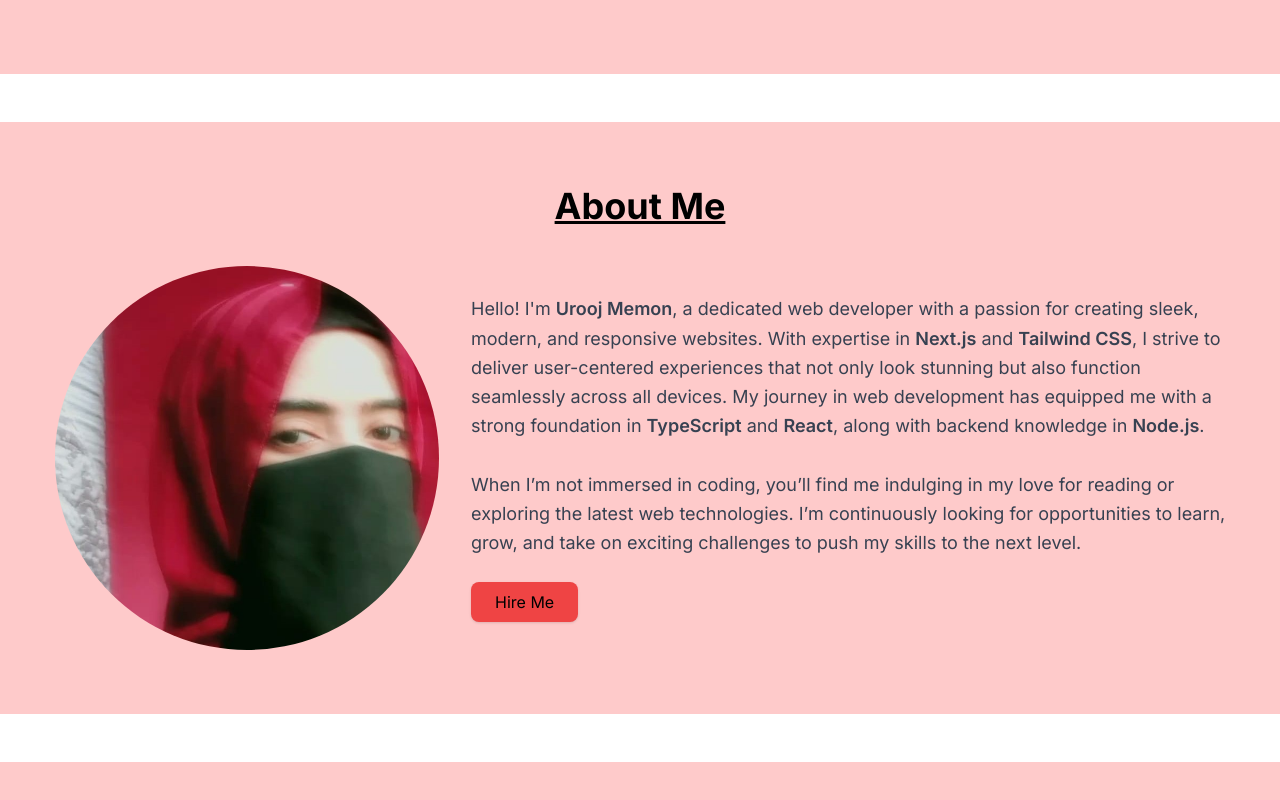
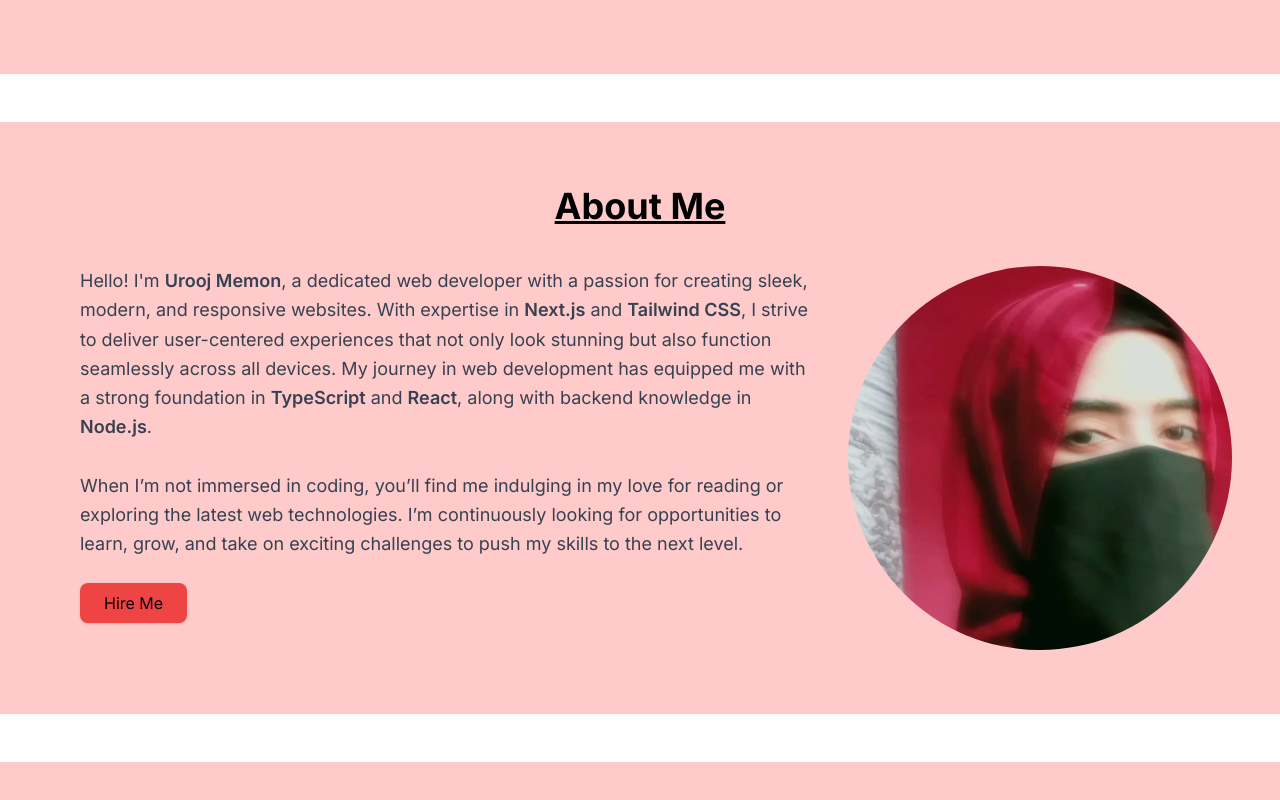
Before and after one commit to Aqsa-Memon/PORTFOLIO, a Next.js app: page / in a window 1280 px wide. Shown: the part 578-1378 px from the top of the page. Built offline with nearby package versions, Linux system fonts and the light colour scheme.

Commit message:
portfolio

```diff
--- a/src/app/about/page.tsx
+++ b/src/app/about/page.tsx
@@ -8,23 +8,10 @@ const About = () => {
       <section id="about" className="py-16 bg-red-200">
         <div className="container mx-auto px-6 md:px-12">
           <h2 className="text-4xl font-bold text-center text-black underline">About Me</h2>
-          <div className="mt-10 flex flex-col-reverse md:flex-row items-center justify-between text-center md:text-left">
-
-            {/* Image Section */}
-            <div className="w-full md:w-1/2 flex justify-center md:justify-end">
-              <div className="w-72 h-72 xl:w-96 xl:h-96 rounded-full overflow-hidden">
-                <Image
-                  src="/mypic.png"
-                  alt="Profile Picture"
-                  className="object-cover"
-                  height={450}
-                  width={450}
-                />
-              </div>
-            </div>
+          <div className="mt-10 flex flex-col-reverse md:flex-row items-center md:items-start justify-between text-center md:text-left">
 
             {/* Text Section */}
-            <div className="w-full md:pl-8 mt-12 md:mt-0">
+            <div className="w-full md:pr-8 mt-12 md:mt-0 md:pl-8">
               <p className="text-lg text-gray-700 leading-relaxed">
                 Hello! {`I'm`} <span className="font-semibold">Urooj Memon</span>, a dedicated web developer with a passion for creating sleek, modern, and responsive websites. With expertise in <span className="font-semibold">Next.js</span> and <span className="font-semibold">Tailwind CSS</span>, I strive to deliver user-centered experiences that not only look stunning but also function seamlessly across all devices. My journey in web development has equipped me with a strong foundation in <span className="font-semibold">TypeScript</span> and <span className="font-semibold">React</span>, along with backend knowledge in <span className="font-semibold">Node.js</span>.
                 <br/><br/>
@@ -39,6 +26,19 @@ const About = () => {
                 Hire Me
               </Link>
             </div>
+
+            {/* Image Section */}
+            <div className="w-full md:w-1/2 flex justify-center md:justify-end">
+              <div className="w-72 h-72 xl:w-96 xl:h-96 rounded-full overflow-hidden">
+                <Image
+                  src="/mypic.png"
+                  alt="Profile Picture"
+                  className="object-cover"
+                  height={450}
+                  width={450}
+                />
+              </div>
+            </div>
           </div>
         </div>
       </section>
--- a/src/app/components/hero.tsx
+++ b/src/app/components/hero.tsx
@@ -23,7 +23,7 @@ const Hero = () => {
           </div>
           <div className="lg:flex-grow md:w-1/2 lg:pl-24 md:pl-16 flex flex-col md:items-start md:text-left items-center text-center">
             <h1 className="title-font sm:text-4xl text-3xl mb-4 font-medium text-gray-900">
-              Hello, I'm <br /> <span className='text-red-500'>UROOJ MEMON</span>
+              Hello, {`I'm`} <br /> <span className='text-red-500'>UROOJ MEMON</span>
               <br className="hidden lg:inline-block" />
               <Typewriter
                 options={{
@@ -35,7 +35,7 @@ const Hero = () => {
             </h1>
             <div className='w-[150px] h-[2px] bg-black mb-4'></div>
             <p className="mb-8 leading-relaxed">
-              I’m a web developer and designer dedicated to turning ideas into interactive, visually captivating, and fully responsive websites. My mission is to blend creativity with technical precision, building experiences that resonate, inspire, and stand out in a digital world. Let's work together to bring your vision into reality, one pixel at a time.
+              {`I’m`} a web developer and designer dedicated to turning ideas into interactive, visually captivating, and fully responsive websites. My mission is to blend creativity with technical precision, building experiences that resonate, inspire, and stand out in a digital world. Lets work together to bring your vision into reality, one pixel at a time.
             </p>
             <div className="flex flex-col items-center space-y-4">
               <button className="inline-flex text-black bg-red-500 border-0 py-2 px-6 focus:outline-none hover:bg-red-400 rounded text-lg">
```
